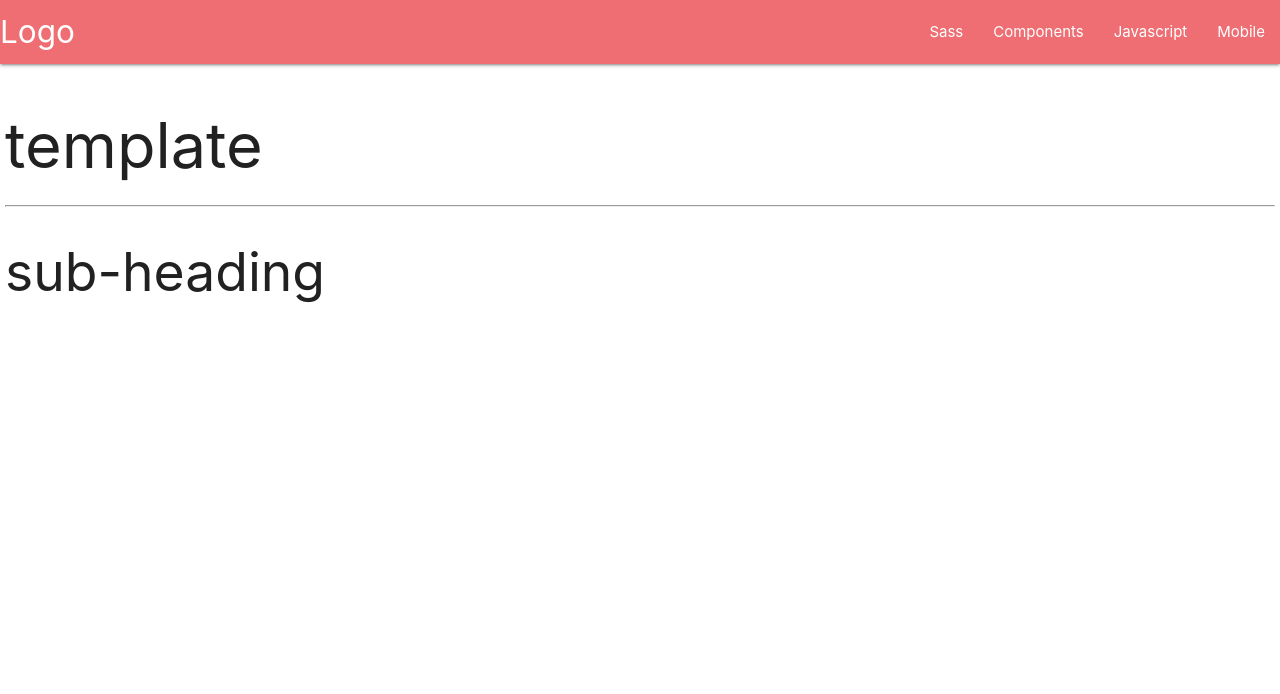
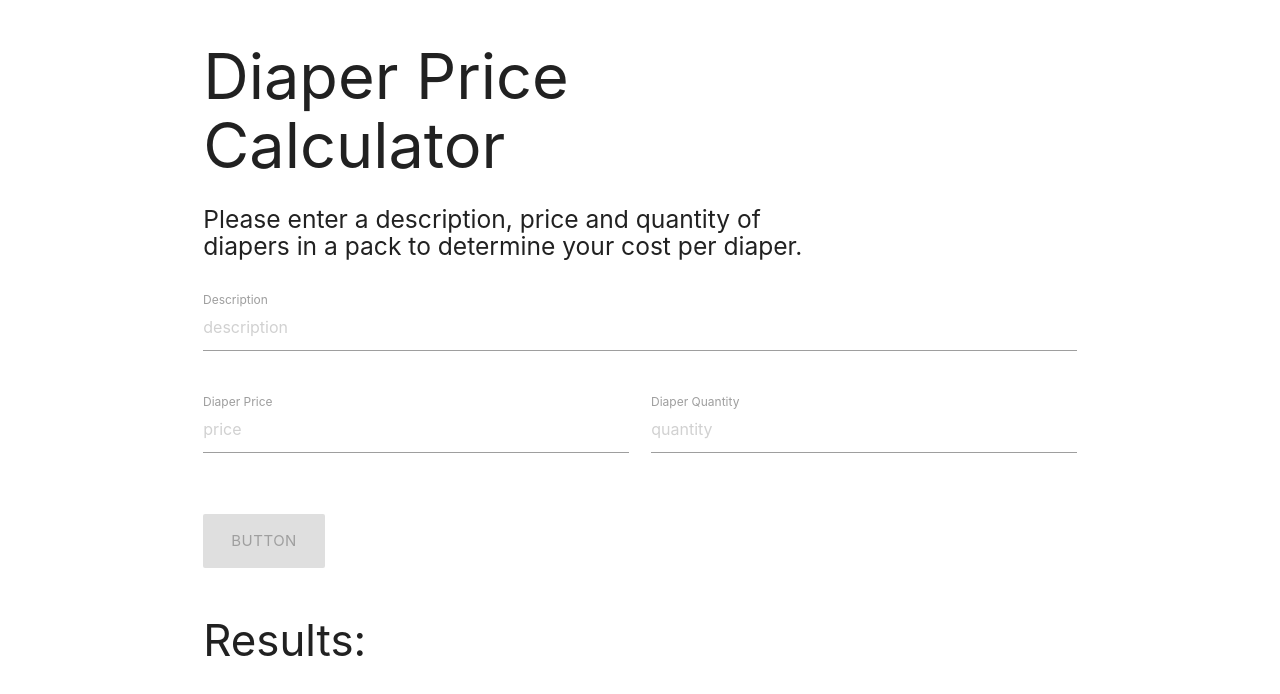
Before and after one commit to maxandrezils/diaper-price-calculator, a website built with Parcel: page src/html/index.html in a window 1280 px wide. Built offline with nearby package versions, Linux system fonts and the light colour scheme.

Commit message:
added markup to the html

```diff
--- a/src/html/index.html
+++ b/src/html/index.html
@@ -4,36 +4,51 @@
     <!--Import Google Icon Font-->
     <link href="https://fonts.googleapis.com/icon?family=Material+Icons" rel="stylesheet">
     <!--Import materialize.css-->
-  <link type="text/css" rel="stylesheet" href="../scss/styles.scss"  media="screen,projection"/>
+    <link type="text/css" rel="stylesheet" href="../scss/styles.scss" media="screen,projection"/>
 
     <!--Let browser know website is optimized for mobile-->
     <meta name="viewport" content="width=device-width, initial-scale=1.0"/>
   </head>
   <body>
-    <nav>
-   <div class="nav-wrapper">
-     <a href="#!" class="brand-logo">Logo</a>
-     <a href="#" data-target="mobile-demo" class="sidenav-trigger"><i class="material-icons">menu</i></a>
-     <ul class="right hide-on-med-and-down">
-       <li><a href="">Sass</a></li>
-       <li><a href="">Components</a></li>
-       <li><a href="">Javascript</a></li>
-       <li><a href="">Mobile</a></li>
-     </ul>
+    <div class="container">
+      <div class="row">
+        <div class="col s9">
+          <h1>Diaper Price Calculator</h1>
+          <h5>Please enter a description, price and quantity of diapers in a pack to determine your cost per diaper.</h5>
         </div>
- </nav>
+      </div>
+      <div class="row">
+        <form action="" class="col s12">
+          <div class="row">
+            <div class="input-field col s12">
+              <input placeholder="description" id="description" type="text" class="validate">
+              <label for="first_name">Description</label>
+              <span class="helper-text" data-error="wrong" data-success="right"></span>
+            </div>
+            <div class="input-field col s6">
+              <input placeholder="price" id="description" type="text" class="validate">
+              <label for="first_name">Diaper Price</label>
+              <span class="helper-text" data-error="wrong" data-success="right"></span>
+            </div>
+            <div class="input-field col s6">
+              <input placeholder="quantity" id="description" type="text" class="validate">
+              <label for="first_name">Diaper Quantity</label>
+              <span class="helper-text" data-error="wrong" data-success="right"></span>
+            </div>
+          </div>
+          <a class="btn-large disabled">Button</a>
+        </form>
+      </div>
+      <div class="row">
+        <div class="col s9">
+          <h3>Results:</h3>
+          <div class="results">
+            <ul class="result-list"></ul>
+          </div>
+        </div>
+      </div>
+    </div>
 
- <ul class="sidenav" id="mobile-demo">
-   <li><a href="">Sass</a></li>
-   <li><a href="">Components</a></li>
-   <li><a href="">Javascript</a></li>
-   <li><a href="">Mobile</a></li>
- </ul>
-    <div class="main">
-      <h1>template</h1>
-      <hr>
-      <h2>sub-heading</h2>
-    </div>
     <script src="https://cdnjs.cloudflare.com/ajax/libs/materialize/1.0.0/js/materialize.min.js"></script>
     <script src="../typescript/index.ts"></script>
     <script src="../typescript/app.ts"></script>
--- a/src/typescript/index.ts
+++ b/src/typescript/index.ts
@@ -1,11 +1,9 @@
-const displayText = () => {
-  let randomChar = '';
-  const alphabet = 'abcdefghijklmnopqrstuvwxyz';
-  for (let i = 0; i < 26; i++) {
-    randomChar += `${alphabet[parseInt(Math.random() * 26)]} `;
-  }
-  console.log(randomChar);
-  return 0;
-};
+// Validation
 
-displayText();
+
+// Calculation
+
+// Display on screen
+
+
+// make comparison
```
Also changed, not shown: package.json (+7 -7 lines). Lines whose indentation alone changed are shown as unchanged.
